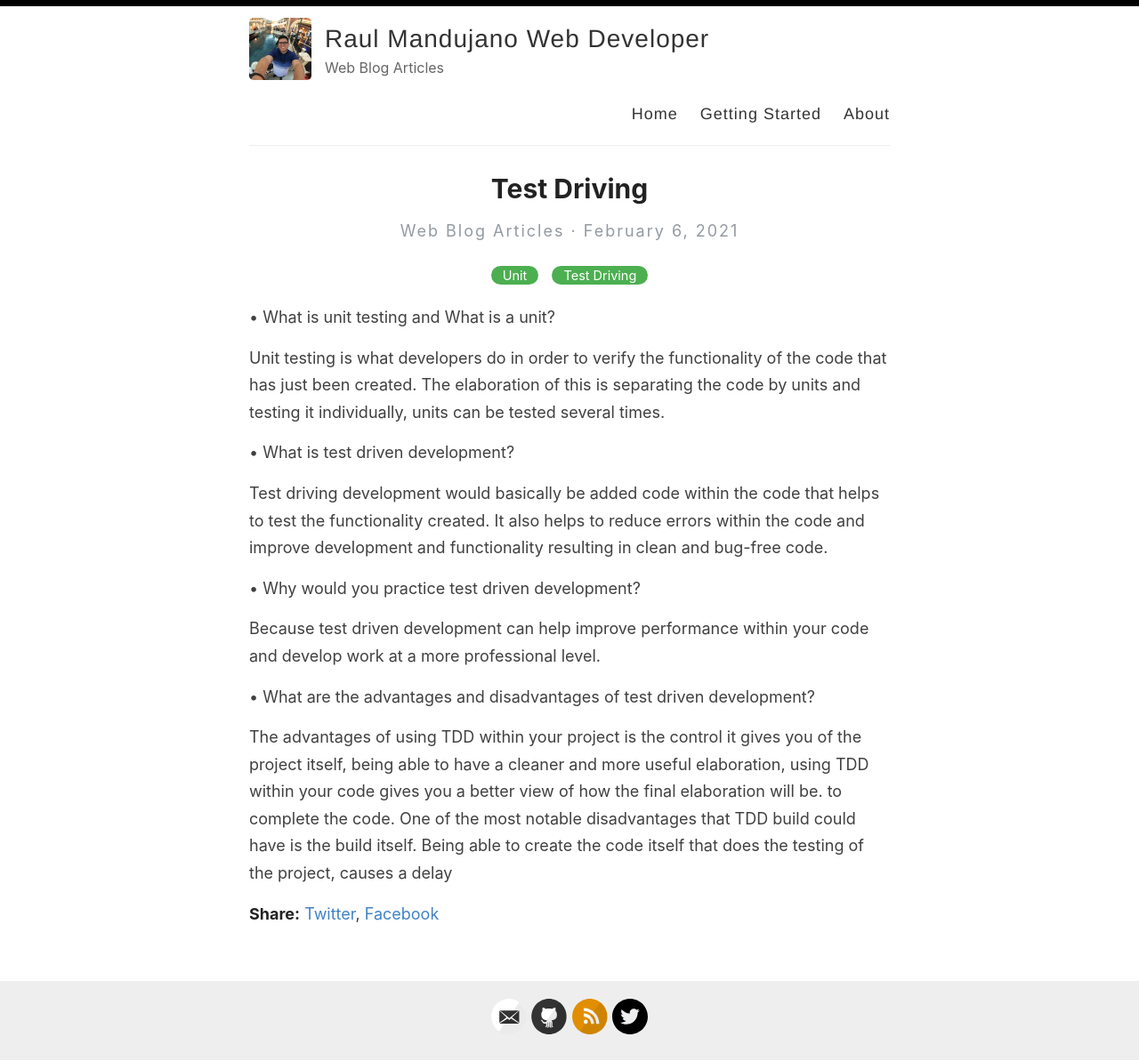
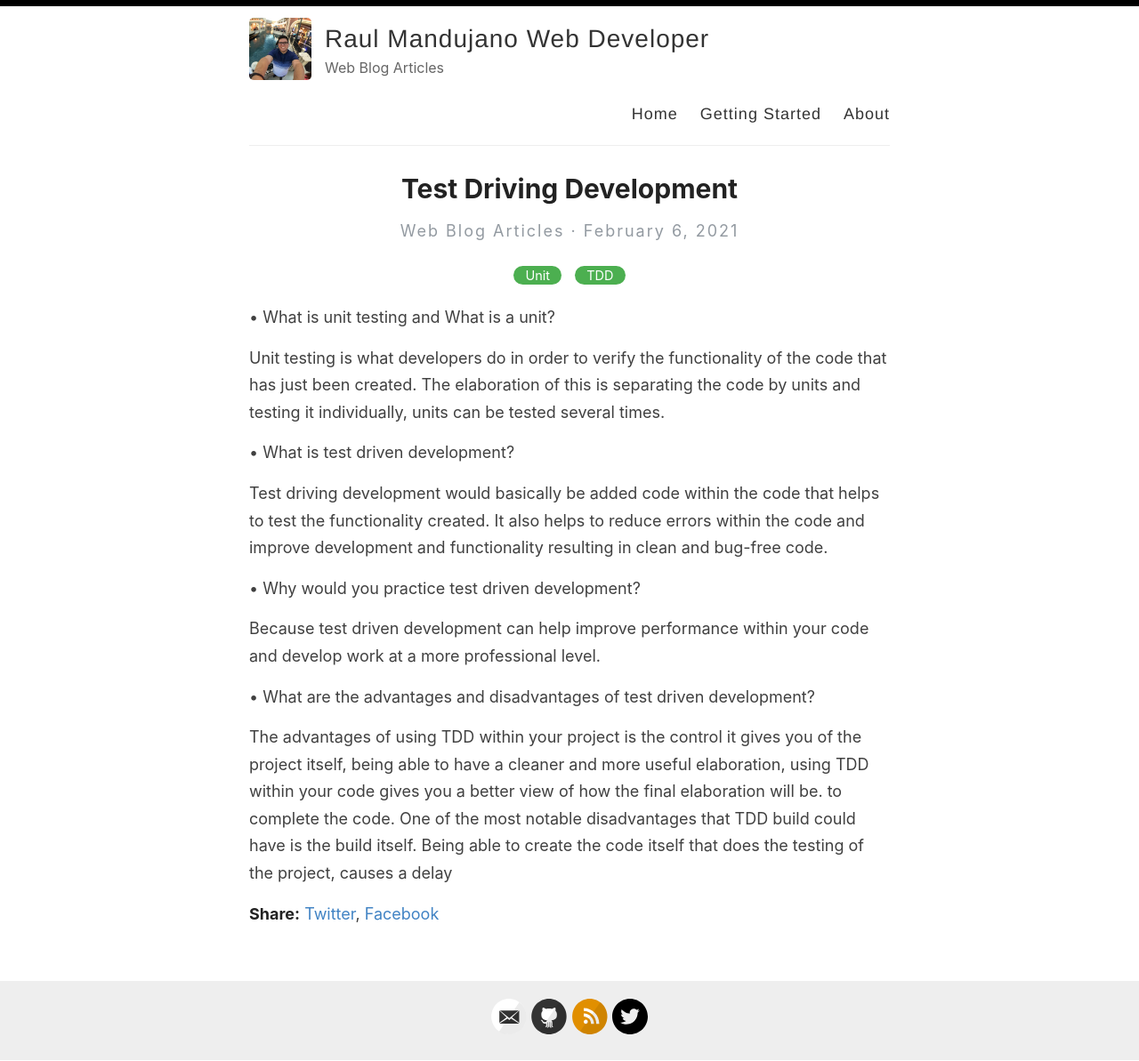
Before and after one commit to RaulMandujano/RaulPage, a Jekyll site: the page built from _posts/2021-02-06-TDD.md, in a window 1280 px wide. Shown: the whole page at 89% size. Built offline with Jekyll 4.4.1, drawn with Linux system fonts in a browser that asks for light colours.

Commit message:
Update and rename 2021-02-06-TDT.md to 2021-02-06-TDD.md

```diff
--- a/_posts/2021-02-06-TDT.md
+++ b/_posts/2021-02-06-TDD.md
@@ -1,7 +1,7 @@
 ---
 layout: post
-title:  Test Driving
-categories: [Unit, Test Driving]
+title:  Test Driving Development
+categories: [Unit, TDD]
 excerpt: Unit testing is what developers do in order to verify the functionality of the code that has just been created. The elaboration of this is separating the code by units
 ---
 
```
